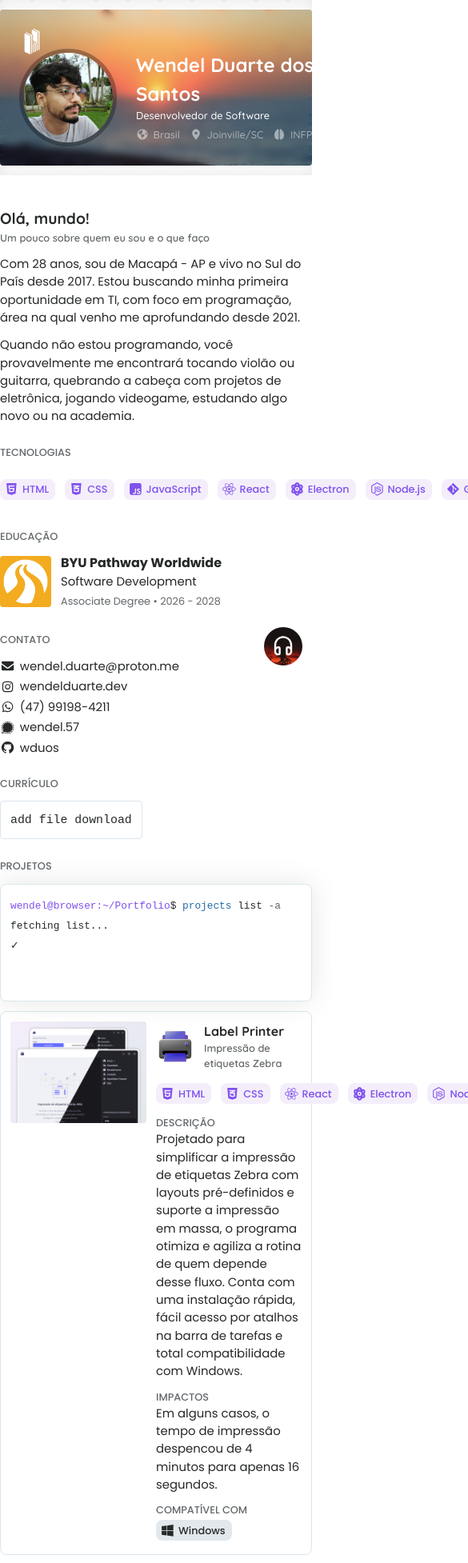
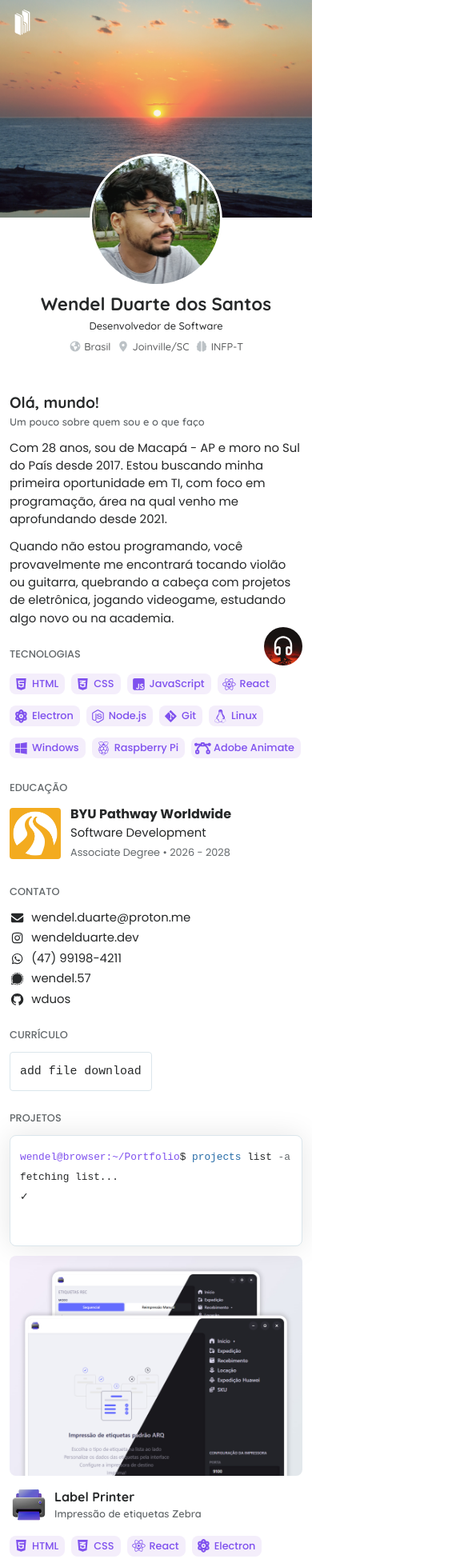
Before and after one commit to wduos/wendelduarte.dev, a React (Vite) app: page / in a window 390 px wide. Shown: the top 1954 px of the page at 80% size, 585 px wide, since content can reach past the window. Built offline with nearby package versions, Linux system fonts and the light colour scheme; a web font is replaced by a local one.

Commit message:
added mobile responsiveness

```diff
--- a/src/components/TechLabel/TechLabel.jsx
+++ b/src/components/TechLabel/TechLabel.jsx
@@ -103,6 +103,33 @@ export default function TechLabel({ techName, theme = "color" }) {
         </svg>
       ),
     },
+    {
+      name: "SUPABASE",
+      title: "Supabase",
+      icon: (
+        <svg xmlns="http://www.w3.org/2000/svg" viewBox="0 0 640 640">
+          <path d="M544 269.8C529.2 279.6 512.2 287.5 494.5 293.8C447.5 310.6 385.8 320 320 320C254.2 320 192.4 310.5 145.5 293.8C127.9 287.5 110.8 279.6 96 269.8L96 352C96 396.2 196.3 432 320 432C443.7 432 544 396.2 544 352L544 269.8zM544 192L544 144C544 99.8 443.7 64 320 64C196.3 64 96 99.8 96 144L96 192C96 236.2 196.3 272 320 272C443.7 272 544 236.2 544 192zM494.5 453.8C447.6 470.5 385.9 480 320 480C254.1 480 192.4 470.5 145.5 453.8C127.9 447.5 110.8 439.6 96 429.8L96 496C96 540.2 196.3 576 320 576C443.7 576 544 540.2 544 496L544 429.8C529.2 439.6 512.2 447.5 494.5 453.8z" />
+        </svg>
+      ),
+    },
+    {
+      name: "ANIMATE",
+      title: "Adobe Animate",
+      icon: (
+        <svg xmlns="http://www.w3.org/2000/svg" viewBox="0 0 640 640">
+          <path d="M296 200L296 152L344 152L344 200L296 200zM288 96C261.5 96 240 117.5 240 144L240 148L121.6 148C111.2 126.7 89.3 112 64 112C28.7 112 0 140.7 0 176C0 211.3 28.7 240 64 240C89.3 240 111.2 225.3 121.6 204L188.5 204C129.6 243.6 89.6 309 84.5 384L80 384C53.5 384 32 405.5 32 432L32 496C32 522.5 53.5 544 80 544L144 544C170.5 544 192 522.5 192 496L192 432C192 405.5 170.5 384 144 384L140.7 384C146.6 317 189.2 260.6 248.2 234.9C256.8 247.6 271.4 256 288 256L352 256C368.6 256 383.1 247.6 391.8 234.9C450.8 260.6 493.4 317 499.3 384L496 384C469.5 384 448 405.5 448 432L448 496C448 522.5 469.5 544 496 544L560 544C586.5 544 608 522.5 608 496L608 432C608 405.5 586.5 384 560 384L555.5 384C550.5 309 510.4 243.6 451.5 204L518.4 204C528.8 225.3 550.7 240 576 240C611.3 240 640 211.3 640 176C640 140.7 611.3 112 576 112C550.7 112 528.8 126.7 518.4 148L400 148L400 144C400 117.5 378.5 96 352 96L288 96zM88 440L136 440L136 488L88 488L88 440zM504 488L504 440L552 440L552 488L504 488z" />
+        </svg>
+      ),
+    },
+    {
+      name: "FL",
+      title: "FL Studio",
+      icon: (
+        <svg xmlns="http://www.w3.org/2000/svg" viewBox="0 0 640 640">
+          <path d="M532 71C539.6 77.1 544 86.3 544 96L544 400C544 444.2 501 480 448 480C395 480 352 444.2 352 400C352 355.8 395 320 448 320C459.2 320 470 321.6 480 324.6L480 207.9L256 257.7L256 464C256 508.2 213 544 160 544C107 544 64 508.2 64 464C64 419.8 107 384 160 384C171.2 384 182 385.6 192 388.6L192 160C192 145 202.4 132 217.1 128.8L505.1 64.8C514.6 62.7 524.5 65 532.1 71.1z" />
+        </svg>
+      ),
+    },
   ];
 
   const capitalize = (string) => {
--- a/src/index.css
+++ b/src/index.css
@@ -30,7 +30,7 @@
   --spacing2: 2.5rem;
   --spacing1: 1.5rem;
   --spacing: 0.75rem;
-  --spacing-1: 0.35rem;
+  --spacing-1: 0.5rem;
   --spacing-2: 0.2rem;
 }
 
@@ -80,7 +80,7 @@ li svg {
 
 .limiter {
   width: 1126px;
-  max-width: 100%;
+  max-width: calc(100% - var(--spacing) * 2);
   margin: 0 auto;
 }
 
@@ -103,9 +103,18 @@ li svg {
   align-items: center;
   gap: var(--spacing);
 }
+@media screen and (width <= 500px) {
+  .d-flex-center-gap {
+    gap: var(--spacing-1);
+  }
+}
 
 .d-iflex {
   display: inline-flex;
+}
+
+.d-flex-wrap {
+  flex-wrap: wrap;
 }
 
 .flex-column {
@@ -248,7 +257,7 @@ li svg {
   display: flex;
   align-items: center;
   gap: var(--spacing-2);
-  padding: 0.15rem 0.5rem 0.15rem 0.25rem;
+  padding: 0.1rem 0.5rem 0.1rem 0.25rem;
   width: fit-content;
   border-radius: var(--radius1);
   background-color: var(--font-dim-1);
--- a/src/pages/Home/Home.css
+++ b/src/pages/Home/Home.css
@@ -93,6 +93,98 @@
   fill: white;
   height: 1rem;
 }
+@media screen and (width <= 1050px) {
+  .HomeScreen .profile-card-wrp #logo-w-light {
+    top: var(--spacing);
+    left: var(--spacing);
+  }
+  .HomeScreen .profile-card-wrp #card-info {
+    gap: var(--spacing);
+    padding: var(--spacing);
+  }
+  .HomeScreen .profile-card-wrp #card-info img {
+    border: solid var(--spacing-2) rgba(0, 0, 0, 0.3);
+  }
+}
+@media screen and (width <= 570px) {
+  .HomeScreen .banner {
+    padding-block: unset;
+  }
+  .HomeScreen .profile-card-wrp {
+    border-radius: unset;
+    max-width: 100%;
+  }
+  .HomeScreen .profile-card-wrp #card-info img {
+    height: 6rem;
+  }
+  .HomeScreen .profile-card-wrp #card-info > div h1 {
+    font-size: 1.3rem;
+  }
+  .HomeScreen .profile-card-wrp #card-info > div > div {
+    gap: var(--spacing-1);
+    margin-block: var(--spacing-2);
+  }
+  .HomeScreen .profile-card-wrp #card-info > div > div h3 {
+    gap: var(--spacing-2);
+  }
+}
+@media screen and (width <= 500px) {
+  .HomeScreen .banner {
+    background-image: unset;
+    background-color: white;
+    box-shadow: unset;
+  }
+  .HomeScreen .profile-card-wrp {
+    aspect-ratio: auto;
+    overflow: visible;
+  }
+  .HomeScreen .profile-card-wrp #card-img-mask {
+    display: none;
+  }
+  .HomeScreen .profile-card-wrp #card-img {
+    height: 17rem;
+  }
+  .HomeScreen .profile-card-wrp #card-info {
+    position: relative;
+    flex-direction: column;
+    padding: var(--spacing) 0 0 0;
+    width: unset;
+    color: var(--font);
+  }
+  .HomeScreen .profile-card-wrp #card-info img {
+    position: absolute;
+    top: -5rem;
+    left: 50%;
+    width: 10rem;
+    height: auto;
+    border: solid var(--spacing-2) white;
+    transform: scale(-1, 1) translateX(50%);
+  }
+  .HomeScreen .profile-card-wrp #card-info > div {
+    display: flex;
+    align-items: center;
+    margin-top: 5rem;
+  }
+  .HomeScreen .profile-card-wrp #card-info > div h1 {
+    text-align: center;
+    font-size: 1.4rem;
+  }
+  .HomeScreen .profile-card-wrp #card-info > div h2 {
+    text-align: center;
+  }
+  .HomeScreen .profile-card-wrp #card-info > div > div {
+    margin-block: var(--spacing-1);
+  }
+  .HomeScreen .profile-card-wrp #card-info > div > div h3 {
+    display: flex;
+    align-items: center;
+    opacity: 0.75;
+  }
+  .HomeScreen .profile-card-wrp #card-info > div h3 svg {
+    fill: var(--font-dim-1);
+    height: 1rem;
+  }
+}
 
 .HomeScreen .console {
   position: relative;
@@ -120,7 +212,7 @@
   border-radius: var(--radius1);
 }
 .HomeScreen .project-image {
-  width: 50%;
+  width: 46%;
   aspect-ratio: 4/3;
   background-image: linear-gradient(
     -45deg,
@@ -134,7 +226,31 @@
   width: 100%;
 }
 .HomeScreen .project-description {
-  width: 50%;
+  width: 54%;
+}
+@media screen and (width <= 1050px) {
+  .HomeScreen .projects {
+    gap: var(--spacing2);
+  }
+  .HomeScreen .project {
+    flex-direction: column;
+  }
+  .HomeScreen .project-image {
+    width: 100%;
+  }
+  .HomeScreen .project-description {
+    width: 100%;
+  }
+}
+@media screen and (width <= 472px) {
+  .HomeScreen .project {
+    padding: unset;
+    border: unset;
+    border-radius: unset;
+  }
+  .HomeScreen .project-image {
+    border-radius: var(--radius1);
+  }
 }
 
 .HomeScreen .edu-card {
@@ -170,3 +286,12 @@ footer h2 {
 footer h2 img {
   height: 2.5rem;
 }
+
+@media screen and (width <= 500px) {
+  footer h2 {
+    font-size: 1.25rem !important;
+  }
+  footer h2 img {
+    height: 2rem;
+  }
+}
--- a/src/pages/Home/Home.jsx
+++ b/src/pages/Home/Home.jsx
@@ -42,7 +42,7 @@ export default function Home() {
           observer.disconnect();
         }
       },
-      { threshold: 0.5 },
+      { threshold: 0.2 },
     );
 
     if (consoleRef.current) {
@@ -71,7 +71,7 @@ export default function Home() {
 
     const timeout = setTimeout(() => {
       setPhase("spinning");
-    }, 600);
+    }, 200);
 
     return () => clearTimeout(timeout);
   }, [phase]);
@@ -87,7 +87,7 @@ export default function Home() {
       clearInterval(interval);
       setPhase("done");
       setProjectsAreVisible(true);
-    }, 1500);
+    }, 1000);
 
     return () => {
       clearInterval(interval);
@@ -170,11 +170,11 @@ export default function Home() {
       <section className="about limiter mrg-block mrg-top-2">
         <h2 className="section-title d-block quicksand">Olá, mundo!</h2>
         <h3 className="section-subtitle quicksand">
-          Um pouco sobre quem eu sou e o que faço
+          Um pouco sobre quem sou e o que faço
         </h3>
 
         <p className="mrg-block">
-          Com {age} anos, sou de Macapá - AP e vivo no Sul do País desde 2017.
+          Com {age} anos, sou de Macapá - AP e moro no Sul do País desde 2017.
           Estou buscando minha primeira oportunidade em TI, com foco em
           programação, área na qual venho me aprofundando desde 2021.
         </p>
@@ -185,7 +185,7 @@ export default function Home() {
         </p>
 
         <p className="micro-title mrg-top-1">Tecnologias</p>
-        <div className="d-flex-center-gap mrg-block">
+        <div className="d-flex-center-gap mrg-block d-flex-wrap">
           <TechLabel techName="html" />
           <TechLabel techName="css" />
           <TechLabel techName="javascript" />
@@ -196,6 +196,7 @@ export default function Home() {
           <TechLabel techName="linux" />
           <TechLabel techName="windows" />
           <TechLabel techName="pi" />
+          <TechLabel techName="animate" />
         </div>
 
         <p className="micro-title mrg-top-1">Educação</p>
@@ -308,7 +309,7 @@ export default function Home() {
                     </h3>
                   </div>
                 </div>
-                <div className="d-flex-center-gap mrg-top">
+                <div className="d-flex-center-gap mrg-top d-flex-wrap">
                   <TechLabel techName="html" />
                   <TechLabel techName="css" />
                   <TechLabel techName="react" />
@@ -320,16 +321,14 @@ export default function Home() {
                 <p>
                   Projetado para simplificar a impressão de etiquetas Zebra com
                   layouts pré-definidos e suporte a impressão em massa, o
-                  programa otimiza e agiliza a rotina de quem depende desse
-                  fluxo. Conta com uma instalação rápida, fácil acesso por
-                  atalhos na barra de tarefas e total compatibilidade com
-                  Windows.
+                  programa otimiza a rotina de quem depende desse fluxo. Conta
+                  com uma instalação rápida e total compatibilidade com Windows.
                 </p>
 
                 <h4 className="micro-title mrg-top">Impactos</h4>
                 <p>
-                  Em alguns casos, o tempo de impressão despencou de 4 minutos
-                  para apenas 16 segundos.
+                  Em alguns tipos de etiqueta, o tempo de impressão despencou de
+                  4 minutos para apenas 16 segundos.
                 </p>
 
                 <h4 className="micro-title mrg-top">Compatível com</h4>
@@ -358,7 +357,7 @@ export default function Home() {
                     </h3>
                   </div>
                 </div>
-                <div className="d-flex-center-gap mrg-top">
+                <div className="d-flex-center-gap mrg-top d-flex-wrap">
                   <TechLabel techName="html" />
                   <TechLabel techName="css" />
                   <TechLabel techName="javascript" />
@@ -403,7 +402,7 @@ export default function Home() {
                     </h3>
                   </div>
                 </div>
-                <div className="d-flex-center-gap mrg-top">
+                <div className="d-flex-center-gap mrg-top d-flex-wrap">
                   <TechLabel techName="html" />
                   <TechLabel techName="css" />
                   <TechLabel techName="react" />
@@ -413,11 +412,11 @@ export default function Home() {
 
                 <h4 className="micro-title mrg-top">Descrição</h4>
                 <p>
-                  Automatiza o processamento de planilhas de Excel pesadas,
-                  entregando apenas o que é relevante em poucos cliques. Conta
-                  com uma interface elegante, simples e de fácil compreensão.
-                  Além disso, a integração com impressoras da rede local torna a
-                  impressão de folhas A4 ou etiquetas Zebra um processo rápido e
+                  Com uma interface elegante, simples e de fácil compreensão, o
+                  Axion automatiza o processamento de planilhas do Excel,
+                  entregando apenas o que é importante em poucos cliques. Possui
+                  integração com impressoras da rede local, tornando a impressão
+                  de folhas A4 ou etiquetas Zebra um processo rápido e
                   descomplicado.
                 </p>
 
```
